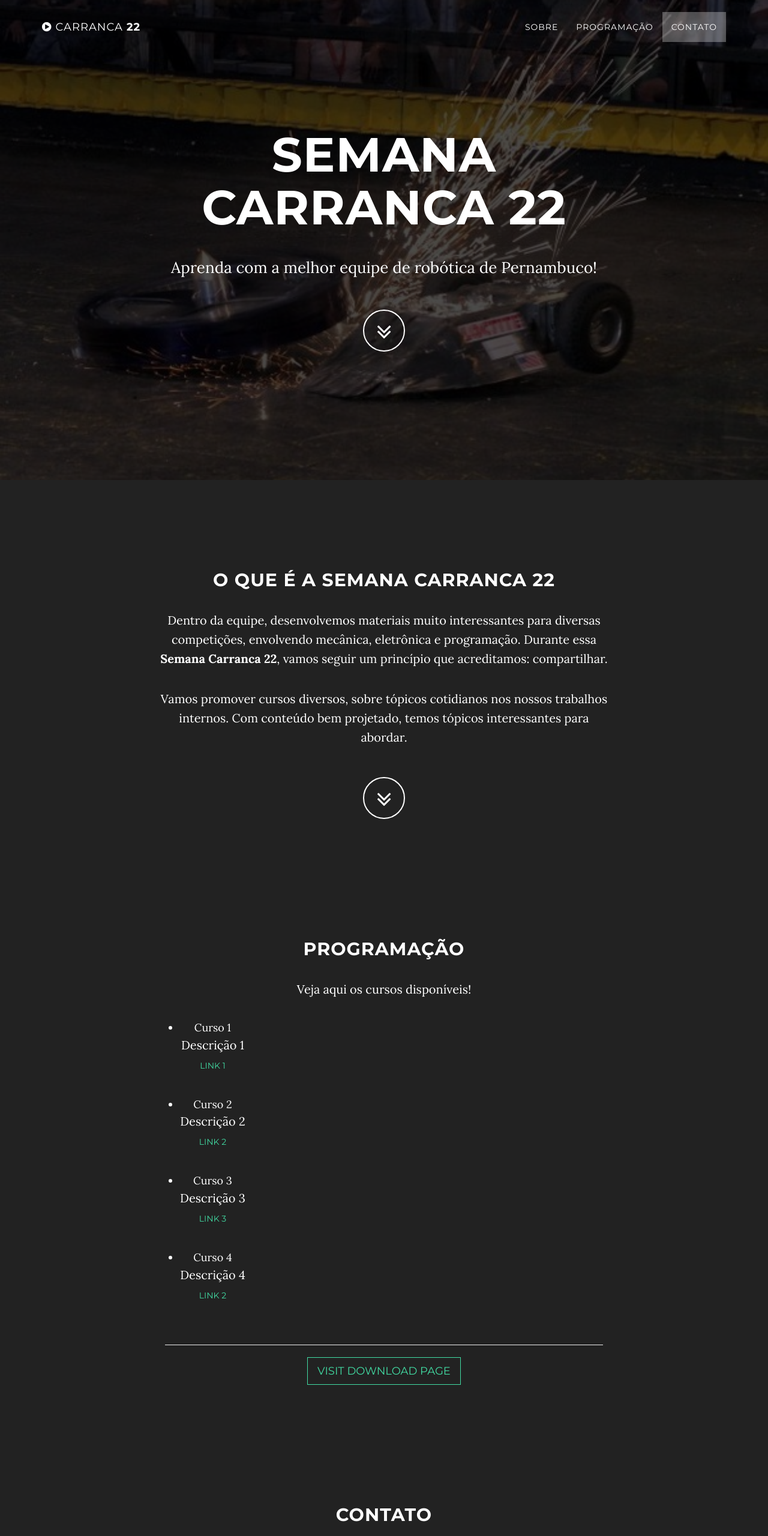
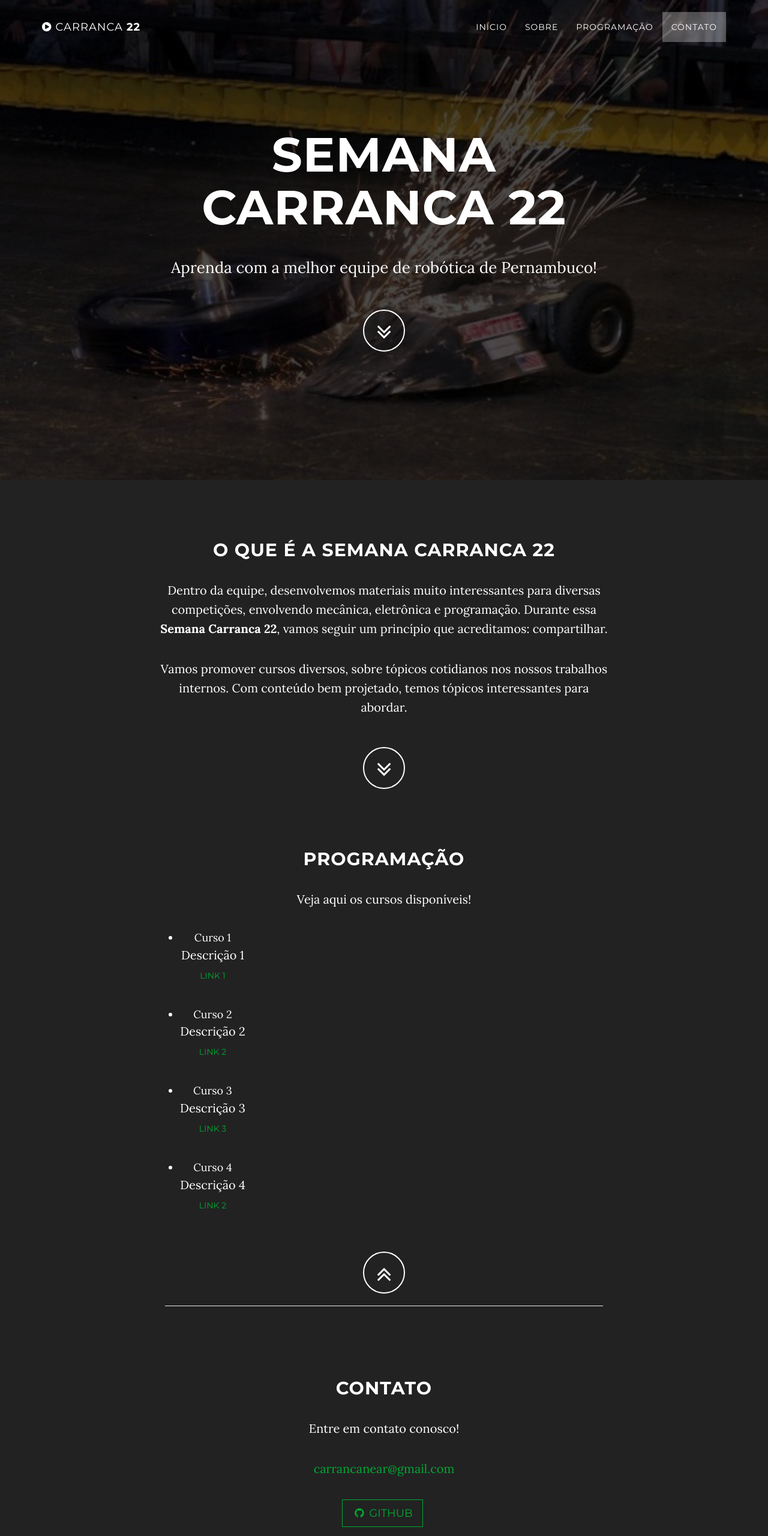
Before and after one commit to Carranca22/cursos, a plain HTML site: page index.html in a window 1280 px wide. Shown: the top 2560 px of the page at 60% size. Drawn offline with Linux system fonts and the light colour scheme.

Commit message:
fix home

```diff
--- a/index.html
+++ b/index.html
@@ -42,7 +42,8 @@
                 <button type="button" class="navbar-toggle" data-toggle="collapse" data-target=".navbar-main-collapse">
                     <i class="fa fa-bars"></i>
                 </button>
-                <a class="navbar-brand page-scroll" href="#page-top">
+                <a class="navbar-brand" target="_blank"
+                    href="https://carranca22.github.io">
                     <i class="fa fa-play-circle"></i>  <span class="light">Carranca</span> 22
                 </a>
             </div>
@@ -51,8 +52,8 @@
             <div class="collapse navbar-collapse navbar-right navbar-main-collapse">
                 <ul class="nav navbar-nav">
                     <!-- Hidden li included to remove active class from about link when scrolled up past about section -->
-                    <li class="hidden">
-                        <a href="#page-top"></a>
+                    <li>
+                        <a class='page-scroll' href="#page-top">Início</a>
                     </li>
                     <li>
                         <a class="page-scroll" href="#about">Sobre</a>
@@ -71,7 +72,7 @@
     </nav>
 
     <!-- Intro Header -->
-    <header class="intro">
+    <header id='intro' class="intro">
         <div class="intro-body">
             <div class="container">
                 <div class="row">
@@ -103,7 +104,6 @@
 
     <!-- Download Section -->
     <section id="schedule" class="content-section text-center">
-        <div class="download-section">
         <div class="container">
             <div class="col-lg-8 col-lg-offset-2">
                 <h2>Programação</h2>
@@ -120,9 +120,10 @@
                         <p class='desc'>Descrição 4<br><a class='btn' href='#'>Link 2</a></p></li>
                     </ul>
                 </div>
+                <a href="#intro" class="btn btn-circle page-scroll">
+                    <i class="fa fa-angle-double-up animated"></i>
+                </a>
                 <hr>
-                    <a href="http://startbootstrap.com/template-overviews/grayscale/" class="btn btn-default btn-lg">Visit Download Page</a>
-                </div>
             </div>
         </div>
     </section>
--- a/less/grayscale.less
+++ b/less/grayscale.less
@@ -269,7 +269,7 @@ a {
 
 @media(min-width:767px) {
     .content-section {
-        padding-top: 150px;
+        padding-top: 100px;
     }
 
     .download-section {
--- a/less/variables.less
+++ b/less/variables.less
@@ -1,4 +1,4 @@
 // Variables
 
-@primary: #42DCA3;
+@primary: #0A3;
 @dark: #222;
```
Also changed, not shown: css/grayscale.css, css/mixins.css (added), css/variables.css (added). Lines whose indentation alone changed are shown as unchanged.
